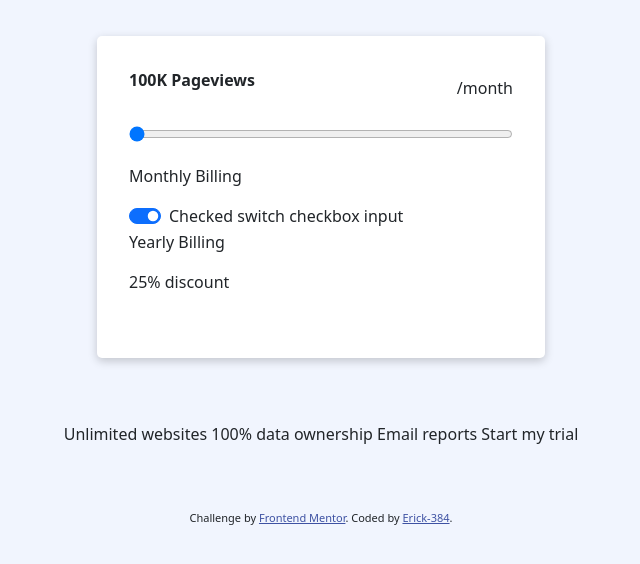
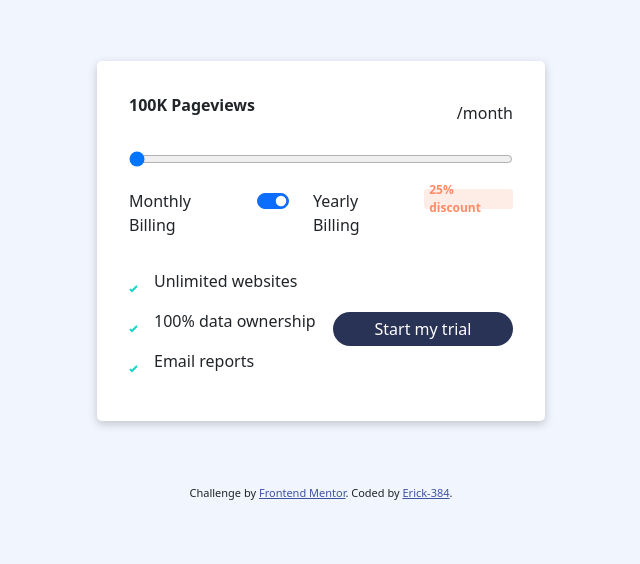
Before and after one commit to Erick384/Interactive-pricing-component, a plain HTML site: page index.html in a window 1280 px wide. Shown: the part 192-756 px from the top of the page, without its empty margins (319-959 px from the left). Drawn offline with nearby package versions, Linux system fonts and the light colour scheme.

Commit message:
Interactive-pricing-component commits

```diff
--- a/index.html
+++ b/index.html
@@ -3,7 +3,12 @@
   <head>
     <meta charset="UTF-8" />
     <meta name="viewport" content="width=device-width, initial-scale=1.0" />
-    <link href="https://cdn.jsdelivr.net/npm/bootstrap@5.0.2/dist/css/bootstrap.min.css" rel="stylesheet" integrity="sha384-EVSTQN3/azprG1Anm3QDgpJLIm9Nao0Yz1ztcQTwFspd3yD65VohhpuuCOmLASjC" crossorigin="anonymous">
+    <link
+      href="https://cdn.jsdelivr.net/npm/bootstrap@5.0.2/dist/css/bootstrap.min.css"
+      rel="stylesheet"
+      integrity="sha384-EVSTQN3/azprG1Anm3QDgpJLIm9Nao0Yz1ztcQTwFspd3yD65VohhpuuCOmLASjC"
+      crossorigin="anonymous"
+    />
 
     <!-- displays site properly based on user's device -->
 
@@ -15,7 +20,7 @@
     />
 
     <title>Frontend Mentor | Interactive pricing component</title>
-    <link rel="stylesheet" href="style.css">
+    <link rel="stylesheet" href="style.css" />
 
     <!-- Feel free to remove these styles or customise in your own stylesheet 👍 -->
     <style>
@@ -44,24 +49,83 @@
         </div>
       </div>
       <div class="two">
-        <input type="range" name="range" id="rangeInput" min="1" max="100" value="1">
+        <input
+          type="range"
+          name="range"
+          id="rangeInput"
+          min="1"
+          max="100"
+          value="1"
+        />
       </div>
       <div class="three">
-        <p>Monthly Billing</p>
+        <div>
+          <p>Monthly Billing</p>
+        </div>
         <div class="form-check form-switch">
-          <input class="form-check-input" type="checkbox" id="flexSwitchCheckChecked" checked>
-          <label class="form-check-label" for="flexSwitchCheckChecked">Checked switch checkbox input</label>
+          <input
+            class="form-check-input"
+            type="checkbox"
+            id="flexSwitchCheckChecked"
+            checked
+          />
         </div>
-        <p>Yearly Billing</p>
-        <span>25% discount</span>
+        <div>
+          <p>Yearly Billing</p>
+        </div>
+        <div class="discount">
+          <span>25% discount</span>
+        </div>
       </div>
       <div class="four">
-        <p></p>
+        <div>
+        <div class="tick">
+          <div>
+            <svg xmlns="http://www.w3.org/2000/svg" width="9" height="8">
+              <path
+                fill="none"
+                stroke="#10D8C4"
+                stroke-width="2"
+                d="M1 4.134l1.907 1.908L7.949 1"
+              />
+            </svg>
+          </div>
+          <p>Unlimited websites</p>
+        </div>
+        <div class="tick">
+          <div>
+            <svg xmlns="http://www.w3.org/2000/svg" width="9" height="8">
+              <path
+                fill="none"
+                stroke="#10D8C4"
+                stroke-width="2"
+                d="M1 4.134l1.907 1.908L7.949 1"
+              />
+            </svg>
+          </div>
+          <p>100% data ownership</p>
+        </div>
+        <div class="tick">
+          <div>
+            <svg xmlns="http://www.w3.org/2000/svg" width="9" height="8">
+              <path
+                fill="none"
+                stroke="#10D8C4"
+                stroke-width="2"
+                d="M1 4.134l1.907 1.908L7.949 1"
+              />
+            </svg>
+          </div>
+          <p>Email reports</p>
+        </div>
+        </div>
+        <div class="startmt">
+          <button>Start my trial</button>
+        </div>
       </div>
     </div>
 
-         Unlimited
-    websites 100% data ownership Email reports Start my trial
+
 
     <div class="attribution">
       Challenge by
--- a/style.css
+++ b/style.css
@@ -14,6 +14,7 @@ body {
   align-items: center;
   justify-content: center;
   height: 100vh;
+  background-color: hsl(230, 100%, 99%);
 }
 .container1 {
   display: flex;
@@ -40,3 +41,42 @@ body {
 #rangeInput {
   width: 100%;
 }
+.three{
+    display: flex;
+    gap: 1rem;
+    justify-content: center;
+}
+.discount{
+    color: hsl(15, 100%, 70%);
+    background-color: hsl(14, 92%, 95%);
+    padding: 0 5px;
+    display: flex;
+    align-items: center;
+    font-size: 12px;
+    font-weight: bold;
+    border-radius: 3px;
+    height: 20px;
+}
+.tick{
+    display: flex;
+    align-items: center;
+    gap: 1rem;
+}
+.four{
+    display: flex;
+    justify-content: space-between;
+    align-items: center;
+}
+.startmt button{
+    padding: 5px;
+    border-radius: 2rem;
+    border: none;
+    width: 180px;
+    color: hsl(0, 0%, 100%);
+    background-color: hsl(227, 35%, 25%);
+
+}
+.tick svg{
+    display: flex;
+    align-items: center;
+}
```
